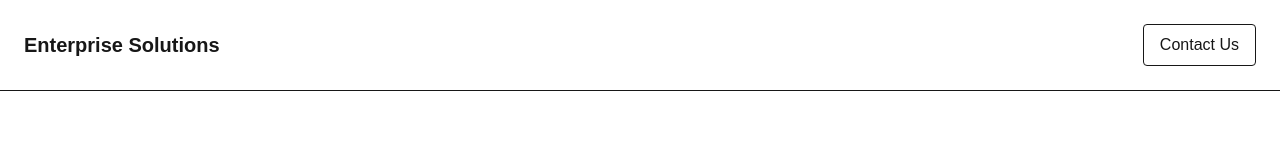
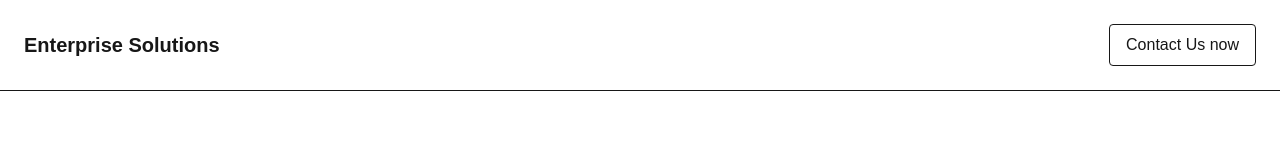
Before and after one commit to Ramsha28/xencorps-solutions-website, a Next.js app: page / in a window 1280 px wide. Shown: the top 160 px of the page. Built offline with nearby package versions, Linux system fonts and the light colour scheme.

Commit message:
Some update

```diff
--- a/src/app/page.tsx
+++ b/src/app/page.tsx
@@ -4,7 +4,7 @@ export default function Home() {
       <nav className="flex justify-between items-center p-6 border-b">
         <h1 className="text-xl font-bold">Enterprise Solutions</h1>
         <button className="px-4 py-2 border rounded">
-          Contact Us
+          Contact Us now
         </button>
       </nav>
 
```
